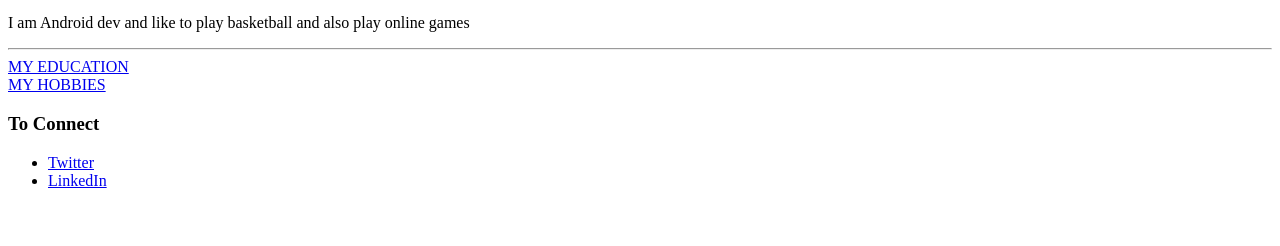
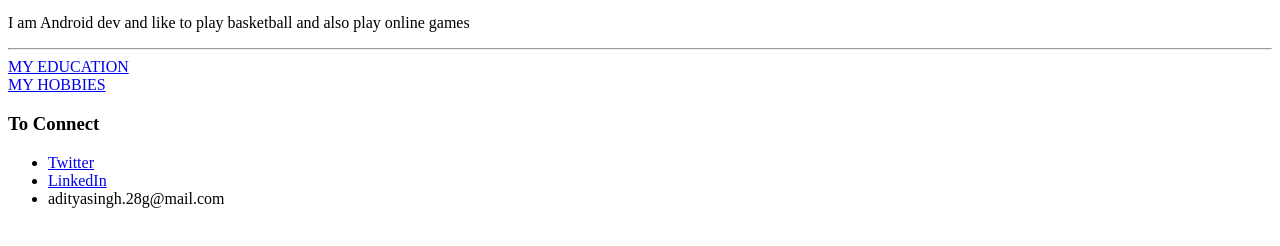
Before and after one commit to addi154/Basic-Html-PP, a plain HTML site: page index.html in a window 1280 px wide. Shown: the part 224-470 px from the top of the page. Drawn offline with Linux system fonts and the light colour scheme.

Commit message:
Added mail id

```diff
--- a/index.html
+++ b/index.html
@@ -16,6 +16,7 @@
     <ul>
         <li><a href="https://twitter.com/ask2addi">Twitter</a></li>
         <li><a href="https://www.linkedin.com/in/aditya-singh-257852194/">LinkedIn</a></li>
+        <li>adityasingh.28g@mail.com</li>
     </ul>
 
 </body>
```
